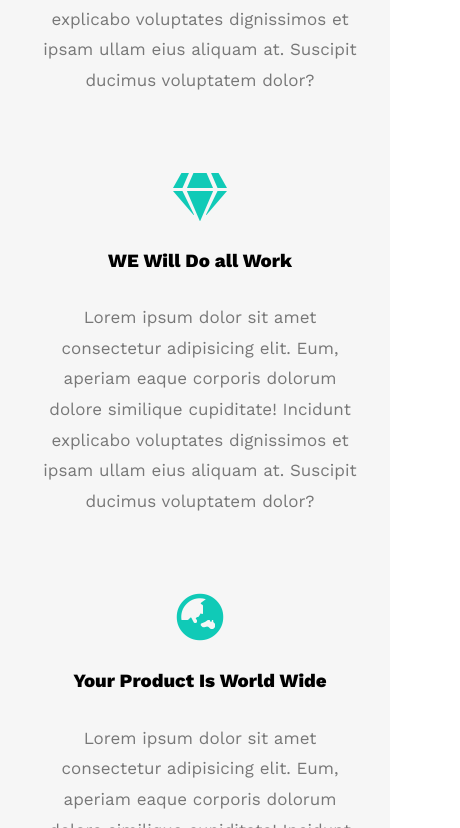
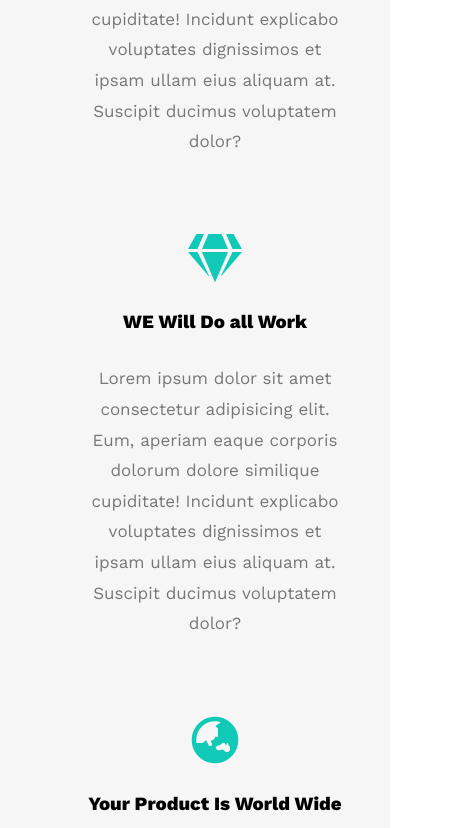
Before and after one commit to JS-player/Leon_Template, a plain HTML site: page index.html in a window 390 px wide. Shown: the part 1172-2000 px from the top of the page, 460 px wide, since content can reach past the window. Drawn offline with nearby package versions, Linux system fonts and the light colour scheme.

Commit message:
Fix Small screens view

```diff
--- a/css/main.css
+++ b/css/main.css
@@ -24,7 +24,19 @@ body {
 
 /* So Small Screen  */
 
-@media (min-width: 40px) {
+@media (min-width: 250px) {
+    .container {
+        width: 240px;
+    }
+}
+
+@media (min-width: 300px) {
+    .container {
+        width: 290px;
+    }
+}
+
+@media (min-width: 450px) {
     .container {
         width: 400px;
     }
```
